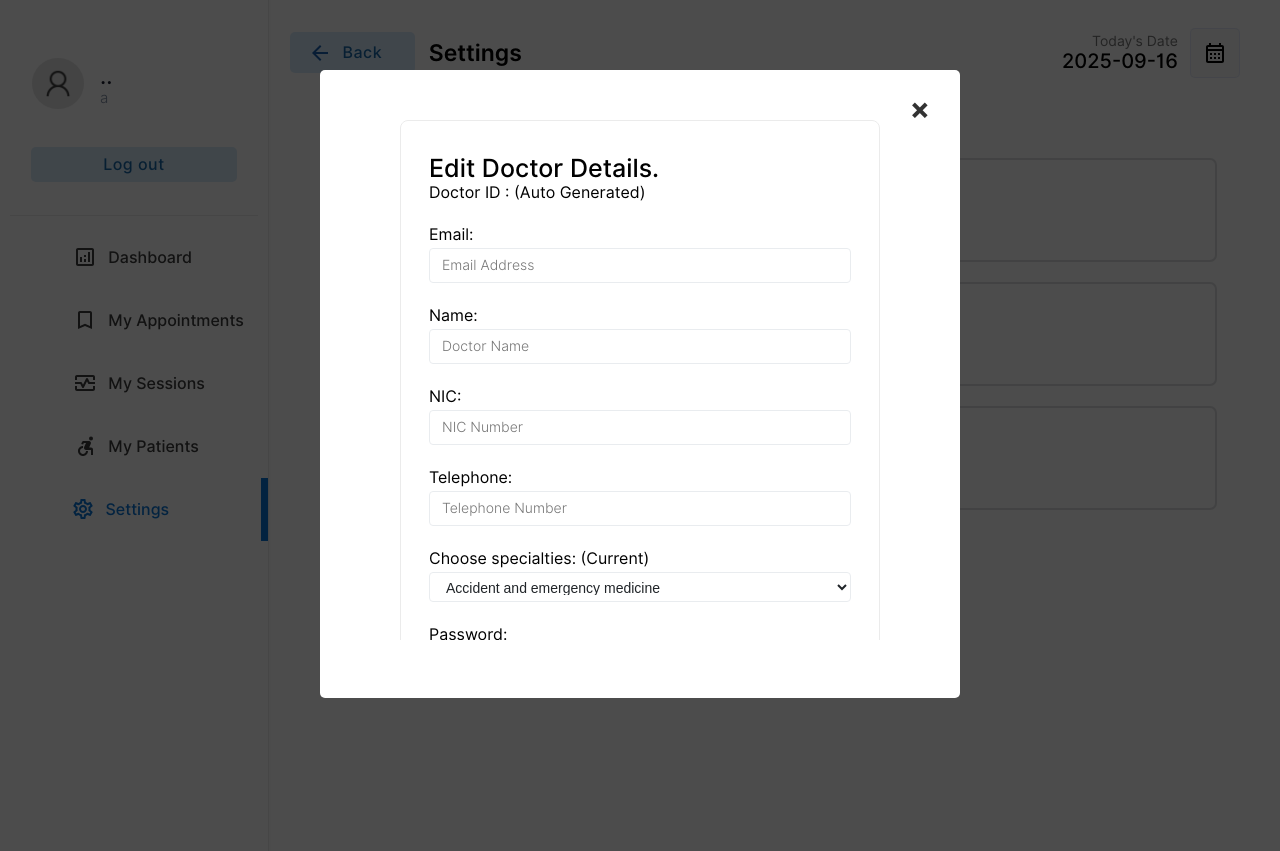
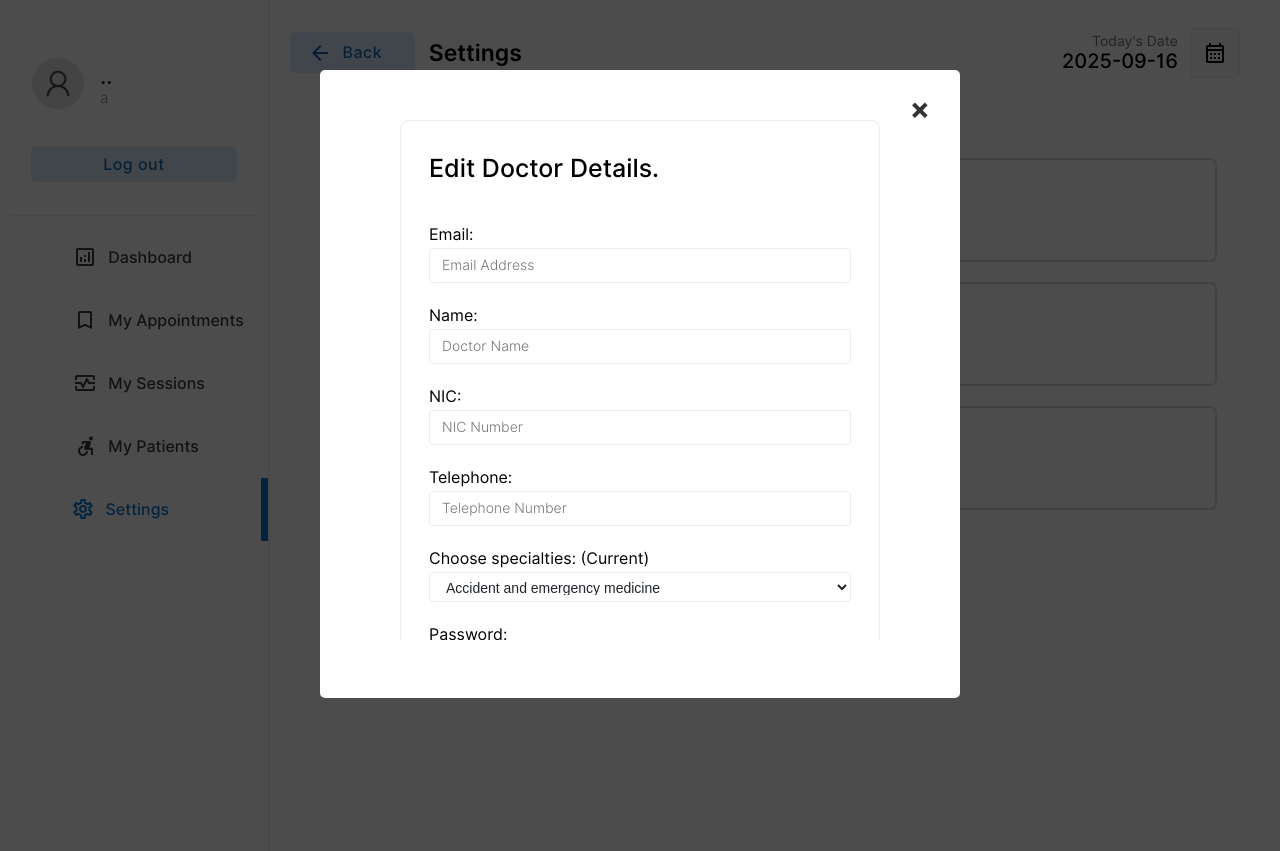
Before and after one commit to ManushkaSL/ehospital, a PHP site: page /doctor/settings.php?action=edit&error=3&id= in a window 1280 px wide. Shown: the top 851 px of the page. Run offline with PHP 8.4, Linux system fonts and the light colour scheme; a user stored in the database is signed in; data comes from the database, SQL or seed files in the repository; data that the repository does not hold is empty.

Commit message:
Remove User ID from setting form

```diff
--- a/doctor/settings.php
+++ b/doctor/settings.php
@@ -407,7 +407,7 @@
                                     <tr>
                                         <td>
                                             <p style="padding: 0;margin: 0;text-align: left;font-size: 25px;font-weight: 500;">Edit Doctor Details.</p>
-                                        Doctor ID : '.$id.' (Auto Generated)<br><br>
+                                        <br><br>
                                         </td>
                                     </tr>
                                     <tr>
--- a/patient/settings.php
+++ b/patient/settings.php
@@ -415,7 +415,7 @@
                                     <tr>
                                         <td>
                                             <p style="padding: 0;margin: 0;text-align: left;font-size: 25px;font-weight: 500;">Edit User Account Details.</p>
-                                        User ID : '.$id.' (Auto Generated)<br><br>
+                                        <br><br>
                                         </td>
                                     </tr>
                                     <tr>
```
